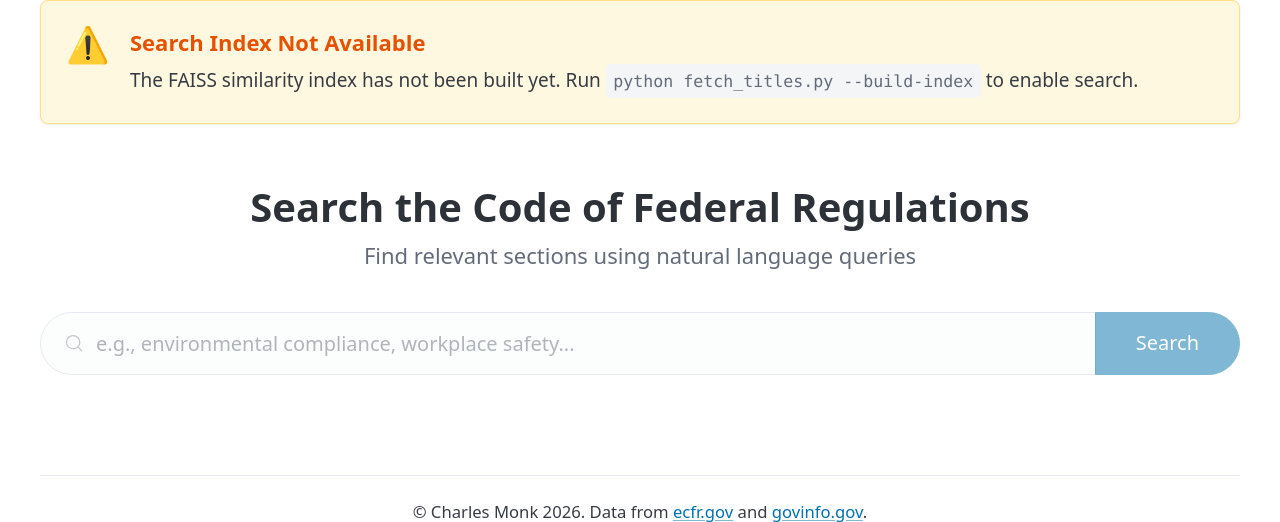
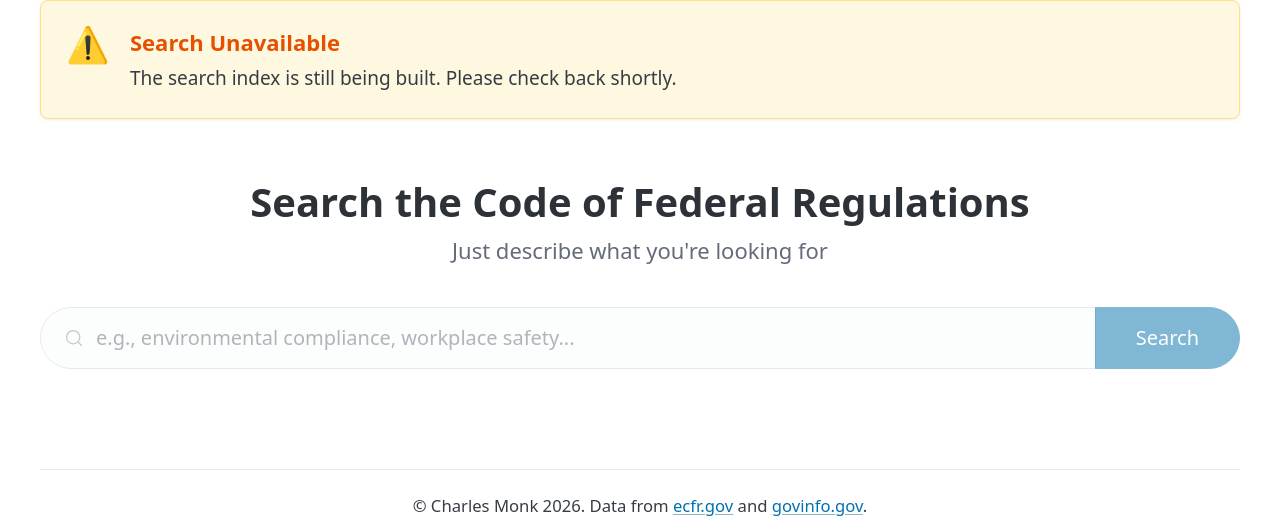
Before and after one commit to CharlieMonk/Lens, a Flask app: page /search/ in a window 1280 px wide. Shown: the part 105-627 px from the top of the page. Run offline with Flask 3, Linux system fonts and the light colour scheme.

Commit message:
Simplify search page and improve language
- Remove "Browse by Topic" category grid
- Change subtitle to "Just describe what you're looking for"
- Replace technical FAISS error with user-friendly message

Co-Authored-By: Claude Opus 4.5 <noreply@anthropic.com>

```diff
--- a/cfr_viewer/src/cfr_viewer/templates/search/index.html
+++ b/cfr_viewer/src/cfr_viewer/templates/search/index.html
@@ -7,8 +7,8 @@
 <article class="partial-data-banner">
     <span class="banner-icon">&#9888;</span>
     <div class="banner-content">
-        <strong>Search Index Not Available</strong>
-        <p>The FAISS similarity index has not been built yet. Run <code>python fetch_titles.py --build-index</code> to enable search.</p>
+        <strong>Search Unavailable</strong>
+        <p>The search index is still being built. Please check back shortly.</p>
     </div>
 </article>
 {% endif %}
@@ -17,7 +17,7 @@
 {# Landing state - hero search #}
 <div class="search-hero">
     <h1>Search the Code of Federal Regulations</h1>
-    <p class="search-hero-subtitle">Find relevant sections using natural language queries</p>
+    <p class="search-hero-subtitle">Just describe what you're looking for</p>
 
     <form role="search" method="get" action="{{ url_for('search.index') }}">
         <input type="search" name="q" placeholder="e.g., environmental compliance, workplace safety..." value="{{ query }}" autofocus {% if not has_index %}disabled{% endif %}>
@@ -38,41 +38,6 @@
             </div>
         </div>
 
-        <div class="search-categories">
-            <h3>Browse by Topic</h3>
-            <div class="category-grid">
-                <a href="{{ url_for('search.index', q='environmental compliance regulations') }}" class="category-card">
-                    <span class="category-icon">&#127793;</span>
-                    <span class="category-name">Environment</span>
-                    <span class="category-desc">EPA rules, pollution control</span>
-                </a>
-                <a href="{{ url_for('search.index', q='occupational safety health') }}" class="category-card">
-                    <span class="category-icon">&#9888;</span>
-                    <span class="category-name">Workplace Safety</span>
-                    <span class="category-desc">OSHA requirements</span>
-                </a>
-                <a href="{{ url_for('search.index', q='securities financial reporting') }}" class="category-card">
-                    <span class="category-icon">&#128200;</span>
-                    <span class="category-name">Finance</span>
-                    <span class="category-desc">SEC, banking rules</span>
-                </a>
-                <a href="{{ url_for('search.index', q='healthcare medical devices') }}" class="category-card">
-                    <span class="category-icon">&#9764;</span>
-                    <span class="category-name">Healthcare</span>
-                    <span class="category-desc">FDA, medical regulations</span>
-                </a>
-                <a href="{{ url_for('search.index', q='transportation aviation') }}" class="category-card">
-                    <span class="category-icon">&#9992;</span>
-                    <span class="category-name">Transportation</span>
-                    <span class="category-desc">FAA, DOT rules</span>
-                </a>
-                <a href="{{ url_for('search.index', q='telecommunications broadcast') }}" class="category-card">
-                    <span class="category-icon">&#128225;</span>
-                    <span class="category-name">Communications</span>
-                    <span class="category-desc">FCC regulations</span>
-                </a>
-            </div>
-        </div>
     </div>
     {% endif %}
 </div>
```
